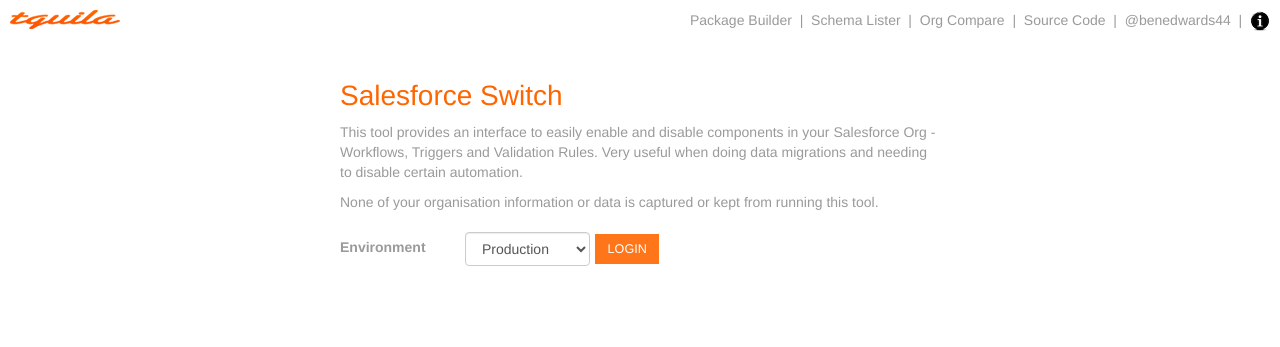
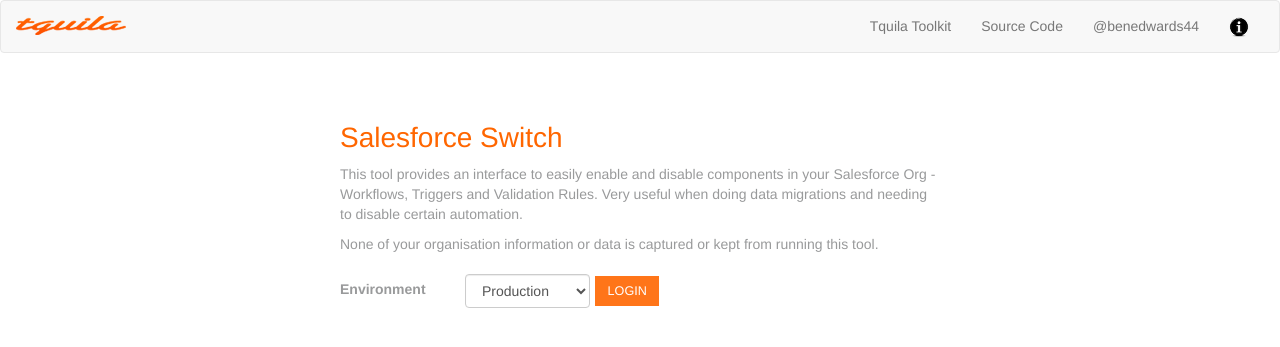
Before and after one commit to benedwards44/sfswitch, a Django app: page / in a window 1280 px wide. Shown: the top 347 px of the page. Run offline with Django 3.2, Linux system fonts and the light colour scheme; some libraries are stand-ins or nearby versions.

Commit message:
Navigation bar changes

```diff
--- a/sfswitch/templates/base.html
+++ b/sfswitch/templates/base.html
@@ -36,23 +36,47 @@
 
 		<div id="wrapper">
 
-			<a href="http://www.tquila.com" class="logo" target="_blank">
-				<img src="{{ STATIC_URL }}images/tquila-logo@1x.png" style="" border="0" />
-			</a>
+			<!-- Static navbar -->
+	      	<nav class="navbar navbar-default">
 
-			<div class="contact">
-				<a href="https://packagebuilder.herokuapp.com" target="_blank">Package Builder</a>
-				&nbsp;|&nbsp;
-				<a href="https://schemalister.herokuapp.com" target="_blank">Schema Lister</a>
-				&nbsp;|&nbsp;
-				<a href="https://sforgcompare.herokuapp.com" target="_blank">Org Compare</a>
-				&nbsp;|&nbsp;
-				<a href="https://github.com/benedwards44/sfswitch" target="_blank">Source Code</a>
-				&nbsp;|&nbsp;
-				<a href="https://twitter.com/benedwards44" target="_blank">@benedwards44</a>
-				&nbsp;|&nbsp;
-				<img src="/static/images/i-icon.png" class="info_icon" data-toggle="modal" data-target="#infoModal" />
-			</div>
+		        <div class="container-fluid">
+
+		          	<div class="navbar-header">
+		            	<button type="button" class="navbar-toggle collapsed" data-toggle="collapse" data-target="#navbar" aria-expanded="false" aria-controls="navbar">
+			              	<span class="sr-only">Toggle navigation</span>
+			              	<span class="icon-bar"></span>
+			              	<span class="icon-bar"></span>
+			              	<span class="icon-bar"></span>
+		            	</button>
+			            <a class="navbar-brand" href="http://www.tquila.com" target="_blank">
+			            	<img src="/static/images/tquila-logo@1x.png" border="0" />
+			            </a>
+		          	</div>
+
+		          	<div id="navbar" class="navbar-collapse collapse">
+
+		            	<ul class="nav navbar-nav navbar-right">
+		              		<li>
+		              			<a href="http://www.tquila.com/toolkit" target="_blank">Tquila Toolkit</a>
+		              		</li>
+		              		<li>
+		              			<a href="https://github.com/benedwards44/packagebuilder" target="_blank">Source Code</a>
+		              		</li>
+		              		<li>
+		              			<a href="https://twitter.com/benedwards44" target="_blank">@benedwards44</a>
+		              		</li>
+		              		<li>
+		              			<a href="#">
+		              				<img src="/static/images/i-icon.png" data-toggle="modal" data-target="#infoModal" />
+		              			</a>
+		              		</li>
+		            	</ul>
+
+		          	</div><!--/.nav-collapse -->
+
+		        </div><!--/.container-fluid -->
+
+		    </nav>
 
 			<div class="clear"></div>
 
@@ -71,7 +95,7 @@
 		        			<span class="sr-only">Close</span>
 		        		</button>
 		        		<h3 class="modal-title" id="apiModalLabel">
-		        			Salesforce Switch
+		        			Salesforce Package Builder
 		        		</h3>
 		      		</div>
 		      		<div class="modal-body">
@@ -87,7 +111,11 @@
 		        				<li><a href="https://packagebuilder.herokuapp.com" target="_blank">Package Builder</a></li>
 		        				<li><a href="https://schemalister.herokuapp.com" target="_blank">Schema Lister</a></li>
 		        				<li><a href="https://sforgcompare.herokuapp.com" target="_blank">Org Compare</a></li>
+		        				<li><a href="https://fieldcreator.herokuapp.com" target="_blank">Field Creator</a></li>
 		        			</ul>
+		        		</p>
+		        		<p>
+		        			Also, be sure to check out the <a href="http://www.tquila.com/toolkit/" target="_blank">Tquila Toolkit</a>, where this app and many others are accessible and free for use!
 		        		</p>
 		      		</div>
 		      		<div class="modal-footer">
```
